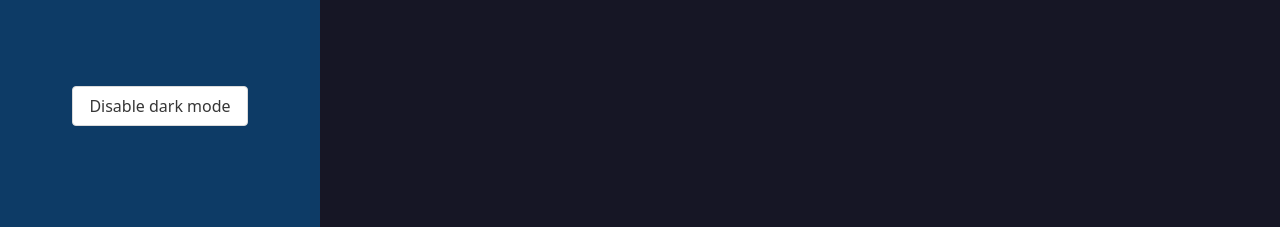
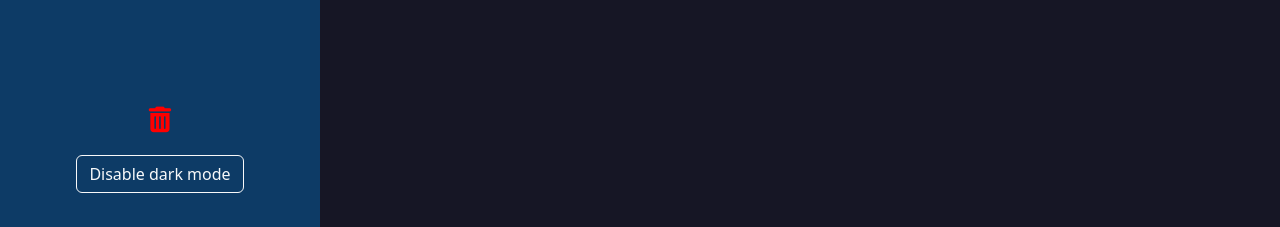
Before and after one commit to Rafael-Amorim7/task_tracker, a Vue app: page / in a window 1280 px wide. Shown: the part 570-797 px from the top of the page. Built offline with nearby package versions, Linux system fonts and the light colour scheme.

Commit message:
icon delete all rows

```diff
--- a/src/components/SideBar.vue
+++ b/src/components/SideBar.vue
@@ -8,7 +8,11 @@
             </div>
         </header>
         <footer>
-            <button class="button" @click="changeTheme">
+            <button class="trash">
+                <i class="fa-solid fa-trash-can"></i>
+            </button>
+
+            <button type="button" class="btn btn-outline-light" @click="changeTheme">
                 {{ textButton }}
             </button>
         </footer>
@@ -60,6 +64,22 @@ footer {
     width: 100%;
     height: 20vh;
     text-align: center;
+    display: flex;
+    flex-direction: column;
+    align-items: center;
+    justify-content: center;
+}
+
+.trash {
+    background: none;
+    border: none;
+    padding: 0;
+    cursor: pointer;
+    margin-bottom: 1.2rem;
+}
+.trash i {
+    font-size: 1.6rem;
+    color: red;
 }
 
 @media only screen and (max-width: 768px) {
```
